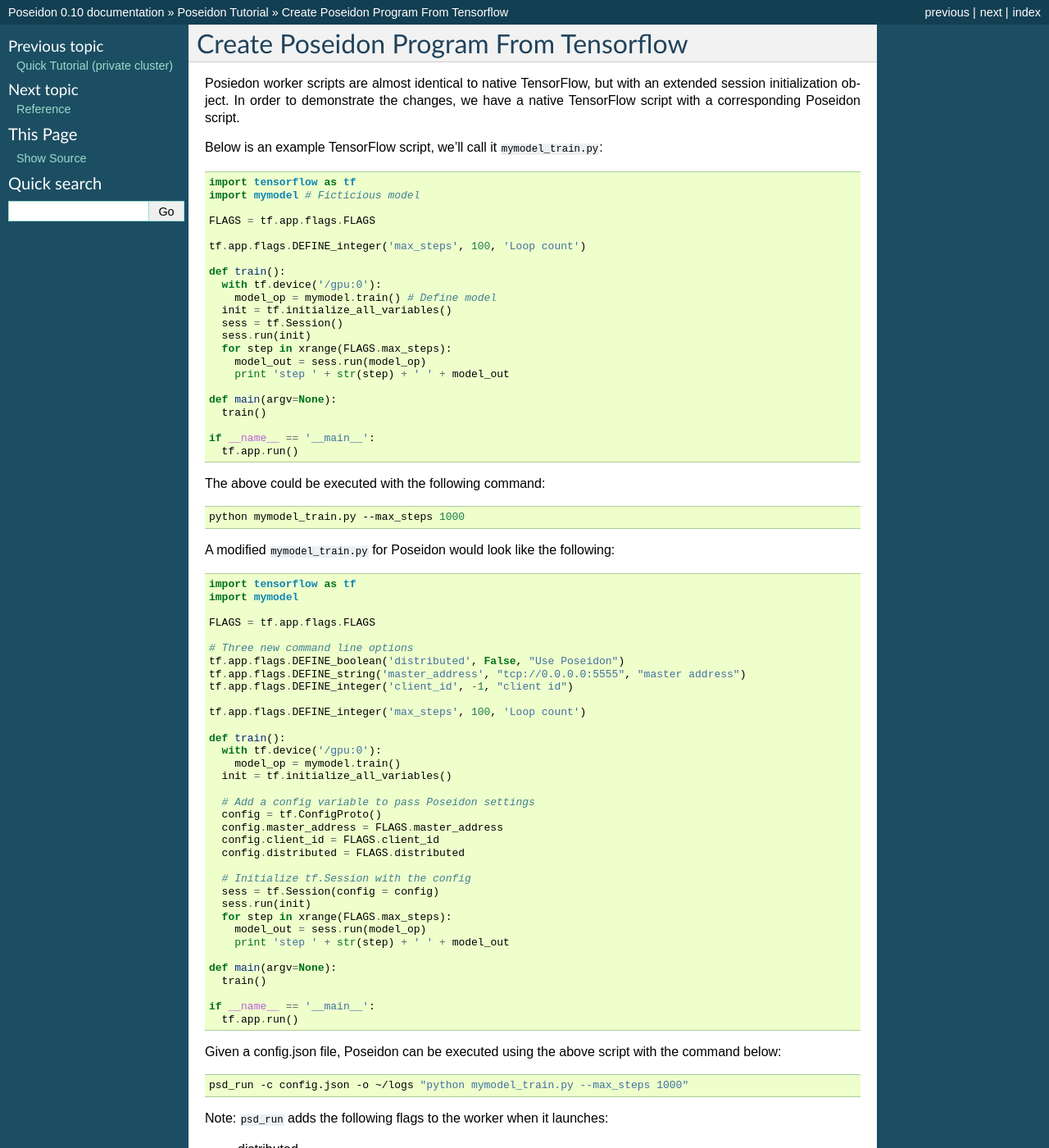
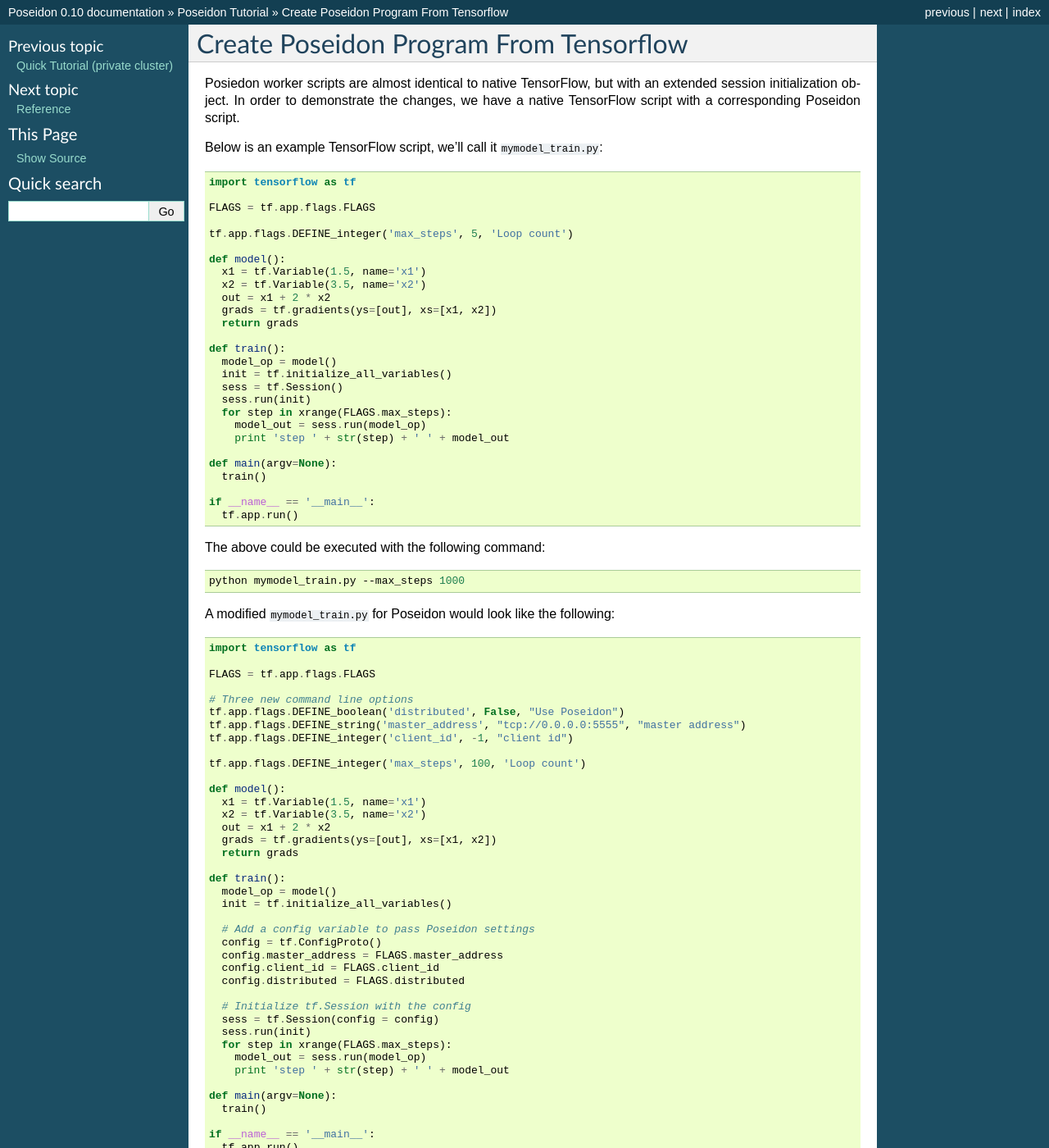
Before and after one commit to petuum-inc/poseidon-release, a Sphinx documentation site: the page built from docs/source/script.rst, in a window 1280 px wide and 1400 px high. Shown: the whole window at 82% size. Built offline with Sphinx 7.4.7, drawn with Linux system fonts in a browser that asks for light colours.

Commit message:
removing ficticious model from tutorail

```diff
--- a/docs/source/script.rst
+++ b/docs/source/script.rst
@@ -8,15 +8,20 @@
 .. code:: python
 
     import tensorflow as tf
-    import mymodel # Ficticious model
 
     FLAGS = tf.app.flags.FLAGS
 
-    tf.app.flags.DEFINE_integer('max_steps', 100, 'Loop count')
+    tf.app.flags.DEFINE_integer('max_steps', 5, 'Loop count')
+
+    def model():
+      x1 = tf.Variable(1.5, name='x1')
+      x2 = tf.Variable(3.5, name='x2')
+      out = x1 + 2 * x2
+      grads = tf.gradients(ys=[out], xs=[x1, x2])
+      return grads
 
     def train():
-      with tf.device('/gpu:0'):
-        model_op = mymodel.train() # Define model
+      model_op = model()
       init = tf.initialize_all_variables()
       sess = tf.Session()
       sess.run(init)
@@ -41,7 +46,6 @@
 .. code:: python
 
     import tensorflow as tf
-    import mymodel
 
     FLAGS = tf.app.flags.FLAGS
 
@@ -52,9 +56,15 @@
 
     tf.app.flags.DEFINE_integer('max_steps', 100, 'Loop count')
 
+    def model():
+      x1 = tf.Variable(1.5, name='x1')
+      x2 = tf.Variable(3.5, name='x2')
+      out = x1 + 2 * x2
+      grads = tf.gradients(ys=[out], xs=[x1, x2])
+      return grads
+
     def train():
-      with tf.device('/gpu:0'):
-        model_op = mymodel.train()
+      model_op = model()
       init = tf.initialize_all_variables()
 
       # Add a config variable to pass Poseidon settings
```
